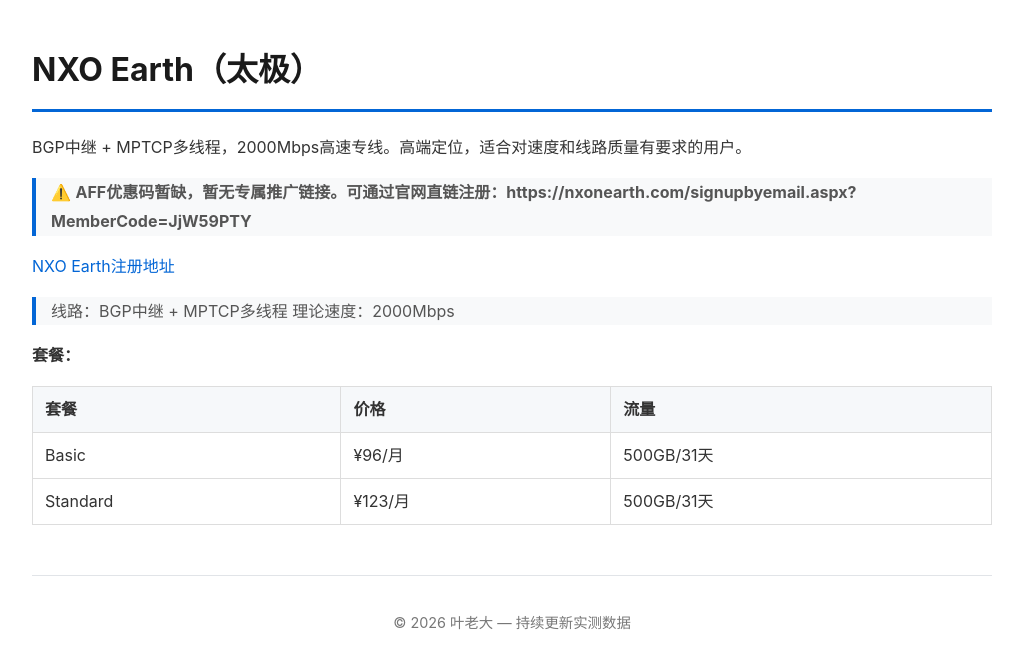
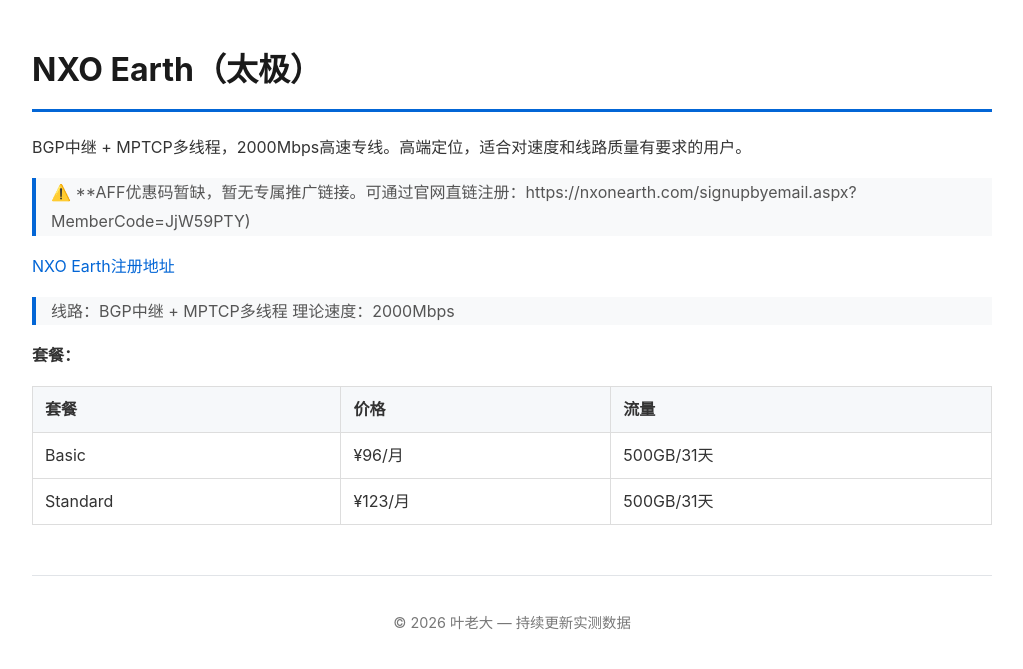
Before and after one commit to yezuofan/free-internet-guide, a Jekyll site: the page built from airport-reviews/nxo-earth.md, in a window 1280 px wide. Shown: the top 669 px of the page, without its empty margins (128-1151 px from the left). Built offline with Jekyll 4.4.1, drawn with Linux system fonts in a browser that asks for light colours; our own code applies the rules of GitHub Pages for plain Markdown files.

```diff
--- a/airport-reviews/nxo-earth.md
+++ b/airport-reviews/nxo-earth.md
@@ -2,7 +2,7 @@
 
 BGP中继 + MPTCP多线程，2000Mbps高速专线。高端定位，适合对速度和线路质量有要求的用户。
 
-> ⚠️ **AFF优惠码暂缺，暂无专属推广链接。可通过官网直链注册：https://nxonearth.com/signupbyemail.aspx?MemberCode=JjW59PTY**
+> ⚠️ **AFF优惠码暂缺，暂无专属推广链接。可通过官网直链注册：https://nxonearth.com/signupbyemail.aspx?MemberCode=JjW59PTY)
 
 [NXO Earth注册地址](https://nxonearth.com/signupbyemail.aspx?MemberCode=JjW59PTY)
 
```
